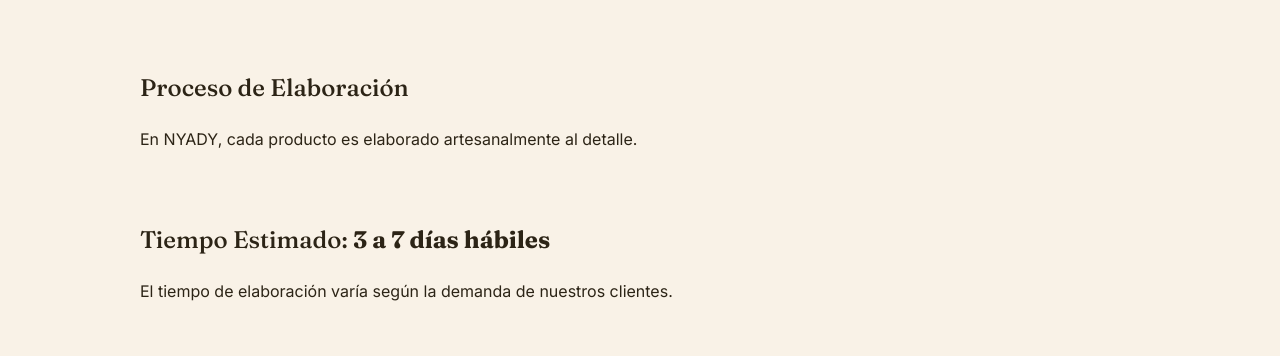
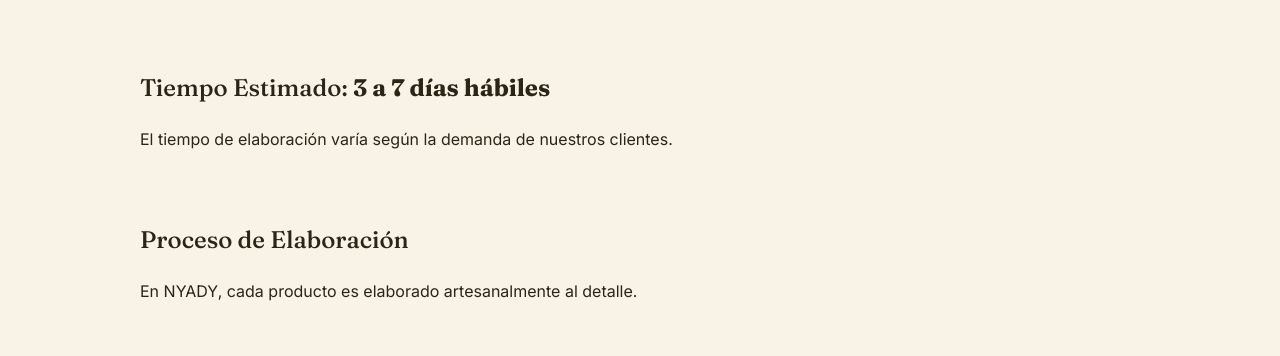
Before and after one commit to nady4/nyady, a Next.js app: page /info/elaboracion in a window 1280 px wide. Shown: the part 275-631 px from the top of the page. Built offline with nearby package versions, Linux system fonts and the light colour scheme; no server answers.

Commit message:
Update page.tsx

```diff
--- a/app/(public)/info/elaboracion/page.tsx
+++ b/app/(public)/info/elaboracion/page.tsx
@@ -12,13 +12,13 @@ export default function TiemposPage() {
       title="Tiempos de Elaboración"
       description="Conocé nuestros plazos de entrega."
     >
+      <h2>Tiempo Estimado: <strong>3 a 7 días hábiles</strong></h2>
+      <p>El tiempo de elaboración varía según la demanda de nuestros clientes.</p>
+
       <h2>Proceso de Elaboración</h2>
       <p>
         En NYADY, cada producto es elaborado artesanalmente al detalle.
       </p>
-
-      <h2>Tiempo Estimado: <strong>3 a 7 días hábiles</strong></h2>
-      <p>El tiempo de elaboración varía según la demanda de nuestros clientes.</p>
 
       <h2>Notas Importantes</h2>
       <ul>
```
